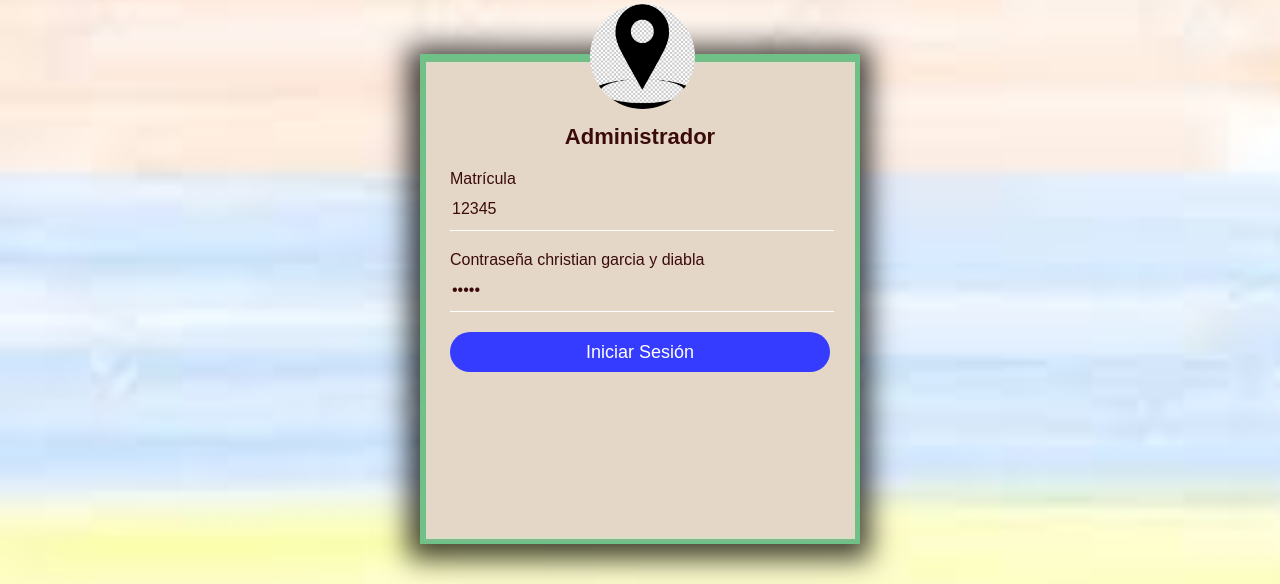
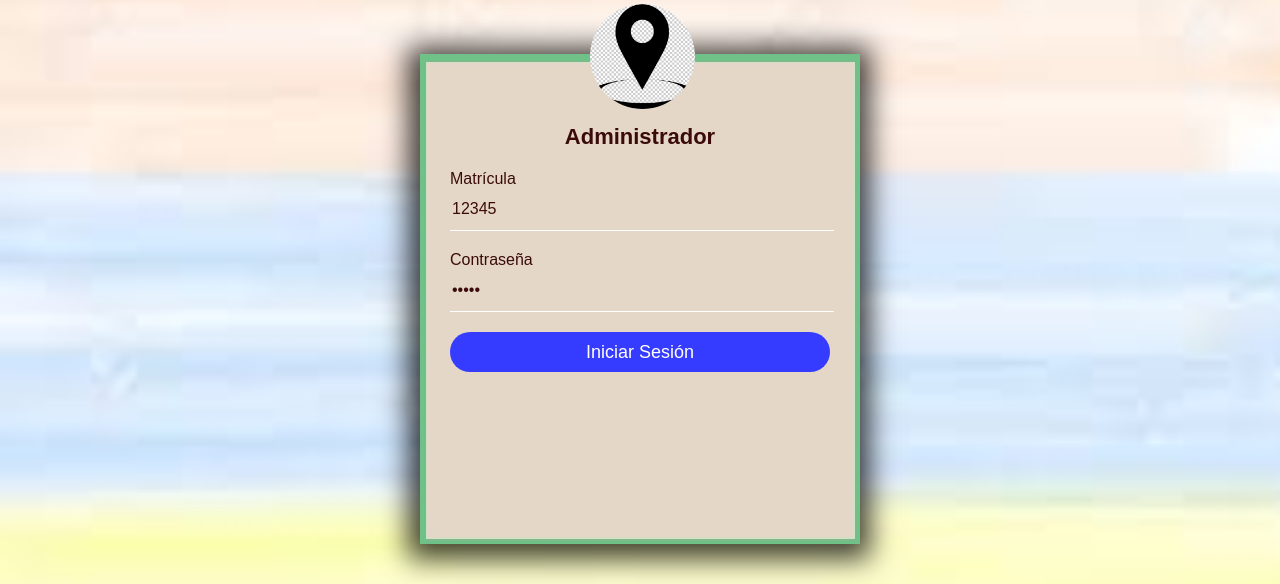
Before and after one commit to Christian100298/X-RON-web-, a PHP site: page / in a window 1280 px wide. Shown: the part 101-685 px from the top of the page. Run offline with PHP 8.4, Linux system fonts and the light colour scheme.

Commit message:
reparando cosas

```diff
--- a/index.php
+++ b/index.php
@@ -13,7 +13,7 @@
         <form action="prueba.php" method="post">
             <label for="username" >Matrícula</label>
             <input type="text" id="inputMatricula" value="12345" placeholder="Ingrese Matrícula" name="inputMatricula">
-            <label for="password">Contraseña christian garcia y diabla</label>
+            <label for="password">Contraseña</label>
             <input type="password"id="inputPassword" value="12345" placeholder="Ingrese contraseña" name="inputPassword">
             <input type="submit" value="Iniciar Sesión" id="buttonLogin">
 
```
